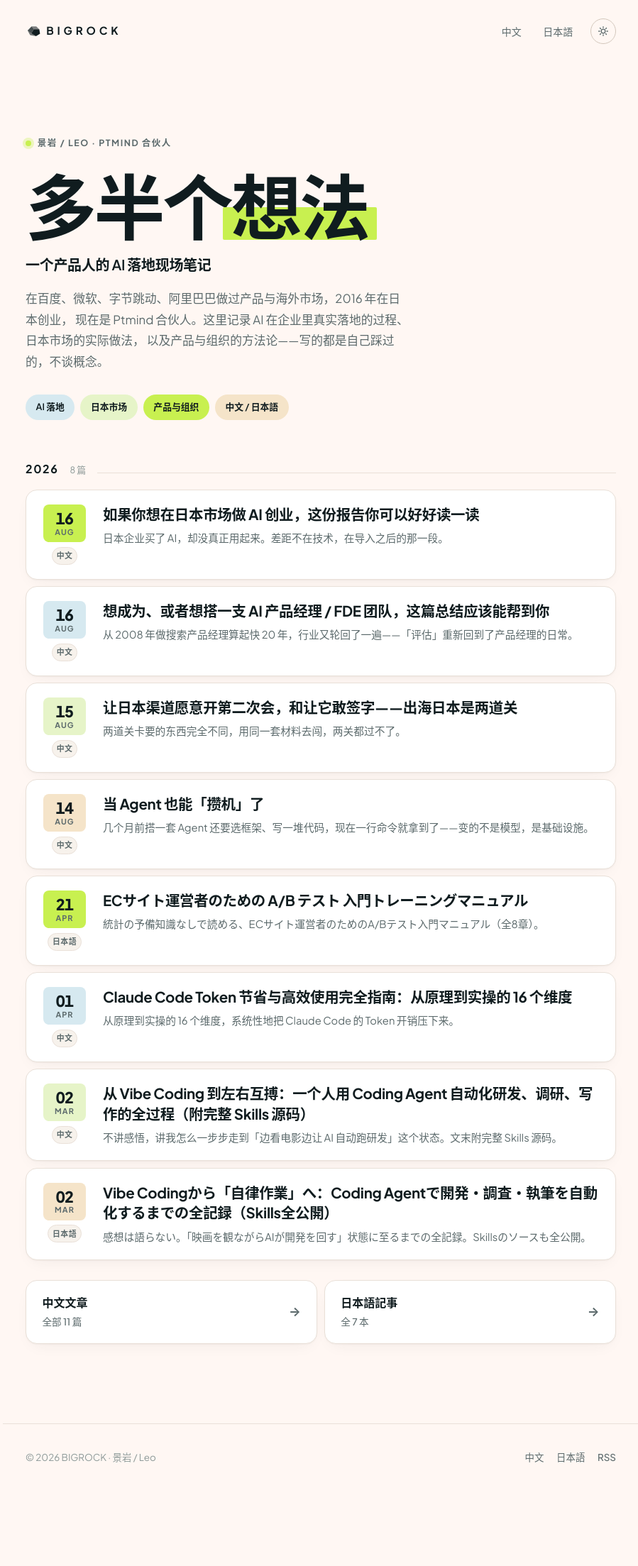
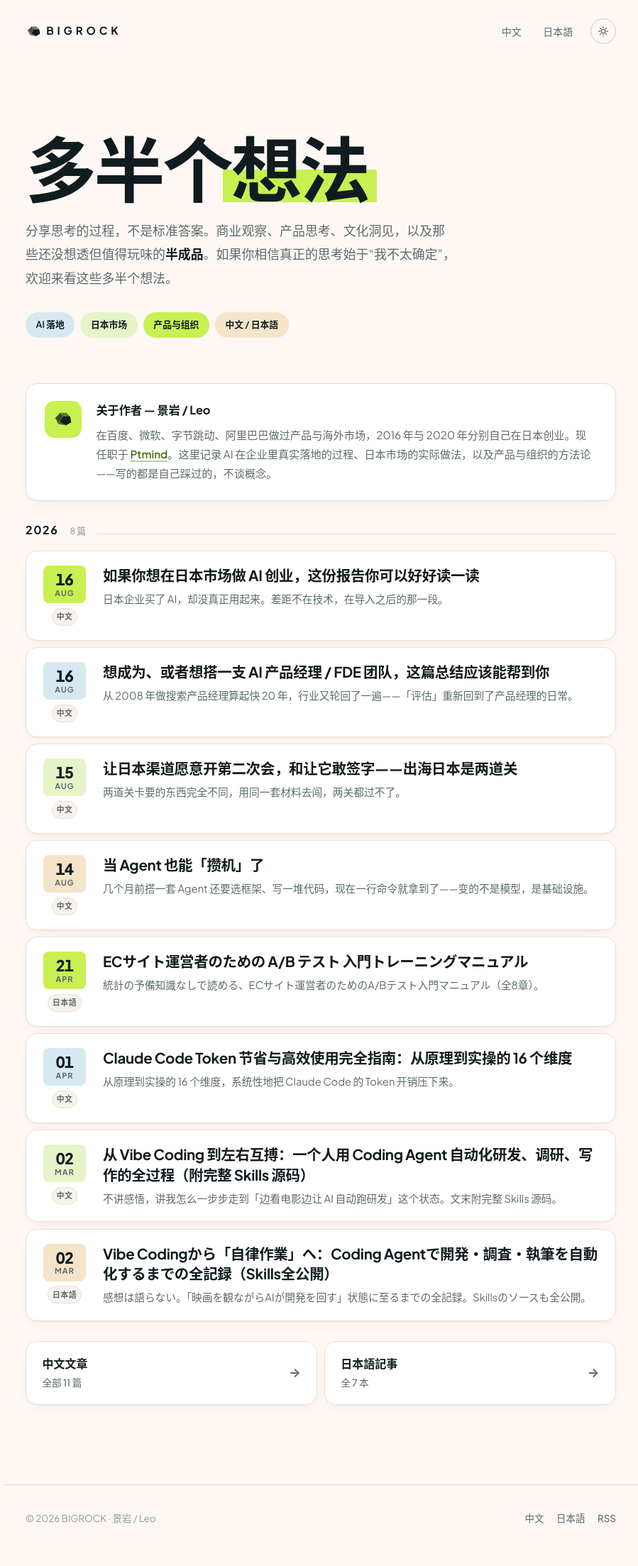
Before and after one commit to big-stone-head/big-stone-head.github.io, a Jekyll site: the page built from index.html, in a window 1280 px wide. Shown: the whole page at 71% size, without its empty margins (188-1087 px from the left). Built offline with Jekyll 4.4.1, drawn with Linux system fonts in a browser that asks for light colours; before the commit the page ends 2121 px from its top, so only the background shows below that.

Commit message:
首页：换上新的导语，新增「关于作者」区块
- 副标题从一句话标语换成整段导语（「分享思考的过程，不是标准答案」），
  样式相应从 1.25rem 加粗短句改为 1.12rem 长文行距
- 新增「关于作者 — 景岩 / Leo」卡片，Ptmind 挂 www.ptmind.com 外链；
  左侧用品牌 monogram 当头像位（拆出 _includes/monogram.html，
  与含 BIGROCK 字样的 brand.html 分开）
- 去掉页首那行「景岩 / Leo · Ptmind 合伙人」——内容已被「关于作者」覆盖，
  留着是同页重复
- _config.yml 移除 role / bio：首页文案含链接与强调，改为直接写在
  index.html，放 YAML 反而绕

Co-Authored-By: Claude Opus 5 (1M context) <noreply@anthropic.com>

```diff
--- a/_config.yml
+++ b/_config.yml
@@ -5,13 +5,9 @@ baseurl: ""
 
 author: BIGROCK
 
-# 首页身份区（改这三行即可改首页自我介绍）
+# 署名（用于首页「关于作者」标题与页脚）
+# 首页的导语与作者简介直接写在 index.html——它们含链接与强调，放 YAML 不便
 author_name: 景岩 / Leo
-role: Ptmind 合伙人
-bio: >-
-  在百度、微软、字节跳动、阿里巴巴做过产品与海外市场，2016 年在日本创业，
-  现在是 Ptmind 合伙人。这里记录 AI 在企业里真实落地的过程、日本市场的实际做法，
-  以及产品与组织的方法论——写的都是自己踩过的，不谈概念。
 
 # 构建配置
 markdown: kramdown
--- /dev/null
+++ b/_includes/monogram.html
@@ -0,0 +1,10 @@
+{%- comment -%}
+  BIGROCK 巨石 monogram（不含 BIGROCK 字样，字标见 brand.html）。
+  四个面靠 opacity 分层，整枚只吃 currentColor，放在任何底色上都成立。
+{%- endcomment -%}
+<svg class="monogram" viewBox="0 0 23.16 17.04" fill="none" aria-hidden="true">
+  <path d="M7.9 0.6 L15.6 0.6 L20.4 5.4 L11.6 5.4 Z" fill="currentColor" opacity="0.55"/>
+  <path d="M7.9 0.6 L11.6 5.4 L7.4 12.1 L1.5 7.3 Z" fill="currentColor" opacity="0.78"/>
+  <path d="M11.6 5.4 L20.4 5.4 L21.7 12.6 L15.1 16.5 L7.4 12.1 Z" fill="currentColor"/>
+  <path d="M1.5 7.3 L7.4 12.1 L15.1 16.5 L5.6 14.9 Z" fill="currentColor" opacity="0.62"/>
+</svg>
--- a/assets/css/style.css
+++ b/assets/css/style.css
@@ -264,22 +264,17 @@ a:hover { color: var(--accent-ink); }
   border-radius: 4px;
 }
 
-/* 副标题：说清这个站写什么，接在大标题下方 */
-.hero-tagline {
-  margin-top: 1.15rem;
-  font-size: 1.25rem;
-  font-weight: 600;
-  line-height: 1.5;
-  letter-spacing: -.015em;
+/* 导语：整段的站点自述，接在大标题下方 */
+.hero-lede {
+  margin-top: 1.35rem;
+  font-size: 1.12rem;
+  line-height: 1.85;
+  color: var(--ink-muted);
+  max-width: 38rem;
+}
+.hero-lede strong {
   color: var(--ink);
-}
-
-.hero-bio {
-  margin-top: 1.15rem;
-  font-size: 1.05rem;
-  line-height: 1.75;
-  color: var(--ink-muted);
-  max-width: 34rem;
+  font-weight: 700;
 }
 
 .hero-tags {
@@ -301,6 +296,54 @@ a:hover { color: var(--accent-ink); }
 .chip.b2 { background: var(--c-sage);  border-color: transparent; }
 .chip.b3 { background: var(--c-lime); border-color: transparent; }
 .chip.b4 { background: var(--c-sand); border-color: transparent; }
+
+/* --------------------------------------------------------------------------
+   关于作者
+   -------------------------------------------------------------------------- */
+.about {
+  display: flex;
+  align-items: flex-start;
+  gap: 1.25rem;
+  margin-top: 2.25rem;
+  padding: 1.5rem 1.65rem;
+  background: var(--surface);
+  border: 1px solid var(--rule);
+  border-radius: var(--r-md);
+  box-shadow: var(--shadow);
+}
+/* 用品牌 monogram 当作者头像位——底色固定，两套主题里都是这一块绿 */
+.about-avatar {
+  flex-shrink: 0;
+  width: 52px;
+  height: 52px;
+  border-radius: 14px;
+  background: #C8F050;
+  color: #101C1F;
+  display: grid;
+  place-items: center;
+}
+.about-avatar .monogram { width: 26px; height: auto; display: block; }
+
+.about-body h2 {
+  font-size: 1.02rem;
+  font-weight: 700;
+  letter-spacing: -.01em;
+  margin-bottom: .45rem;
+}
+.about-body p {
+  font-size: .95rem;
+  line-height: 1.8;
+  color: var(--ink-muted);
+}
+.about-body a {
+  color: var(--accent);
+  font-weight: 600;
+  text-decoration: underline;
+  text-decoration-thickness: 1.5px;
+  text-underline-offset: 2.5px;
+  text-decoration-color: color-mix(in srgb, var(--accent) 35%, transparent);
+}
+.about-body a:hover { text-decoration-color: var(--accent); }
 
 /* 语言页页首 */
 .page-head { padding-block: clamp(2.5rem, 6vw, 4.5rem) clamp(2rem, 4vw, 3rem); }
@@ -688,8 +731,16 @@ a:hover { color: var(--accent-ink); }
   .site-nav a { padding: .4rem .6rem; font-size: .82rem; }
 
   .hero h1 { letter-spacing: -.03em; }
-  .hero-tagline { margin-top: .9rem; font-size: 1.08rem; }
-  .hero-bio { margin-top: .9rem; font-size: 1rem; }
+  .hero-lede { margin-top: 1rem; font-size: 1.02rem; }
+
+  .about {
+    gap: 1rem;
+    padding: 1.25rem 1.3rem;
+    margin-top: 1.75rem;
+  }
+  .about-avatar { width: 44px; height: 44px; border-radius: 12px; }
+  .about-avatar .monogram { width: 22px; }
+  .about-body p { font-size: .92rem; }
 
   .entry {
     grid-template-columns: 1fr;
--- a/index.html
+++ b/index.html
@@ -2,15 +2,23 @@
 layout: default
 ---
 <section class="hero">
-  <p class="eyebrow">{{ site.author_name }} · {{ site.role }}</p>
   <h1>多半个<span class="mark">想法</span></h1>
-  <p class="hero-tagline">一个产品人的 AI 落地现场笔记</p>
-  <p class="hero-bio">{{ site.bio }}</p>
+  <p class="hero-lede">
+    分享思考的过程，不是标准答案。商业观察、产品思考、文化洞见，以及那些还没想透但值得玩味的<strong>半成品</strong>。如果你相信真正的思考始于“我不太确定”，欢迎来看这些多半个想法。
+  </p>
   <div class="hero-tags">
     <span class="chip b1">AI 落地</span>
     <span class="chip b2">日本市场</span>
     <span class="chip b3">产品与组织</span>
     <span class="chip b4">中文 / 日本語</span>
+  </div>
+</section>
+
+<section class="about">
+  <div class="about-avatar">{% include monogram.html %}</div>
+  <div class="about-body">
+    <h2>关于作者 — {{ site.author_name }}</h2>
+    <p>在百度、微软、字节跳动、阿里巴巴做过产品与海外市场，2016 年与 2020 年分别自己在日本创业。现任职于 <a href="https://www.ptmind.com" target="_blank" rel="noopener">Ptmind</a>。这里记录 AI 在企业里真实落地的过程、日本市场的实际做法，以及产品与组织的方法论——写的都是自己踩过的，不谈概念。</p>
   </div>
 </section>
 
```
